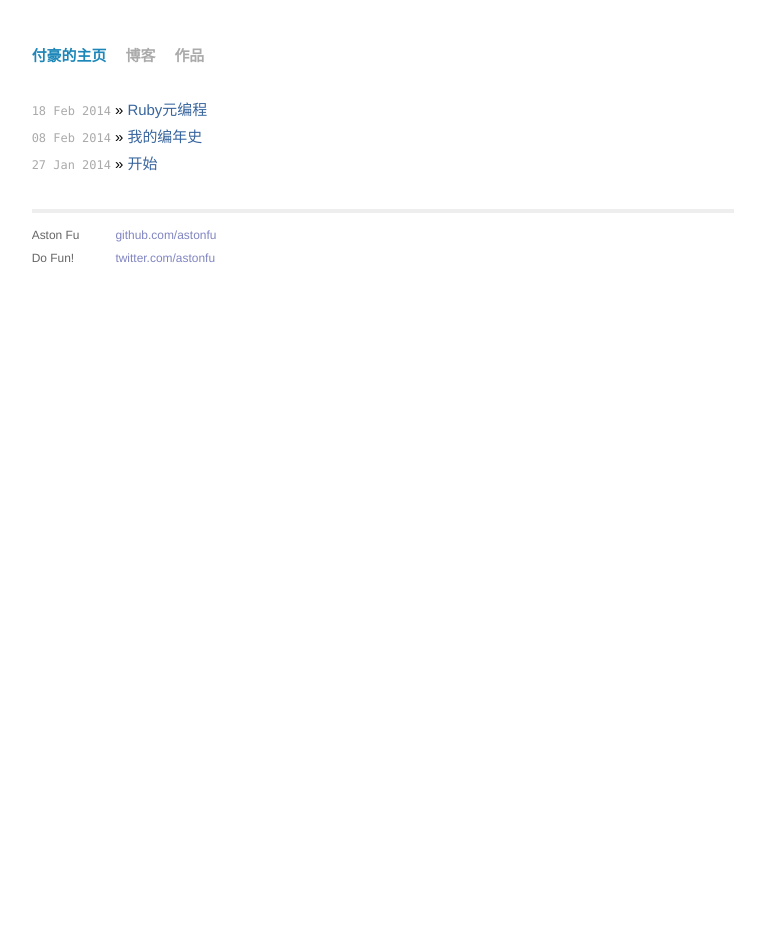
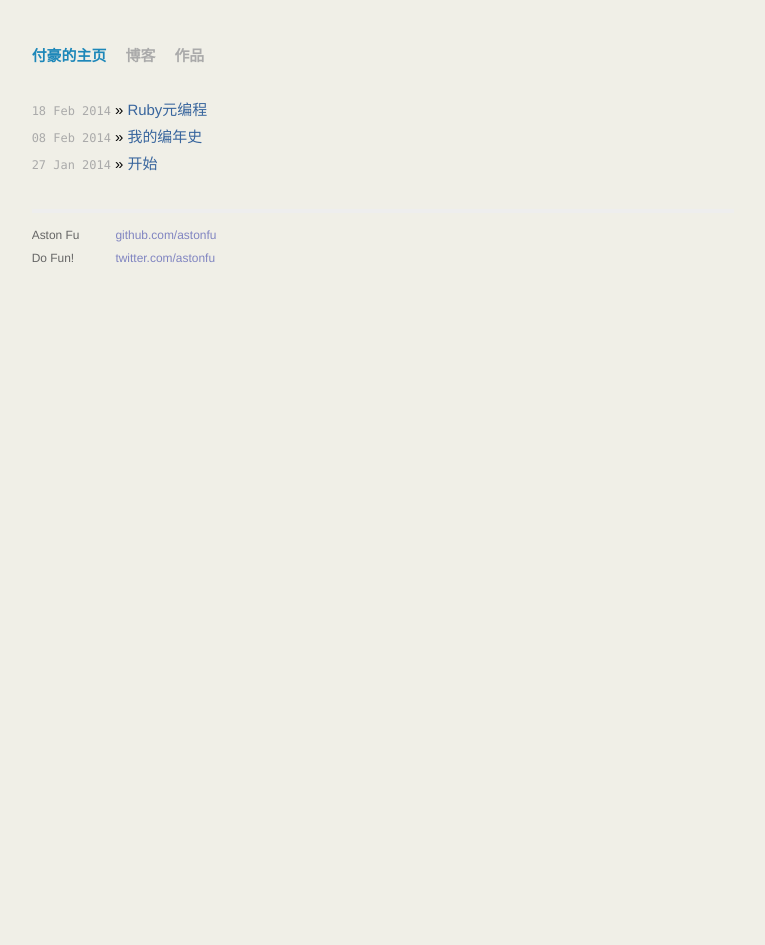
Before and after one commit to hulkfu/hulkfoo.github.io, a Jekyll site: the page built from index.html, in a window 1280 px wide. Shown: the whole page, without its empty margins (257-1022 px from the left). Built offline with Jekyll 4.4.1, drawn with Linux system fonts in a browser that asks for light colours; Markdown is read by kramdown in place of the engine named in the settings.

Commit message:
change body background color to #f0efe7.

```diff
--- a/css/main.css
+++ b/css/main.css
@@ -13,7 +13,7 @@
 html, body { height: 100%; }
 
 body {
-  background-color: #FFF;
+  background-color: #f0efe7;
   font: 13.34px Helvetica, Arial, sans-serif;
   font-size: small;
   text-align: center;
```
